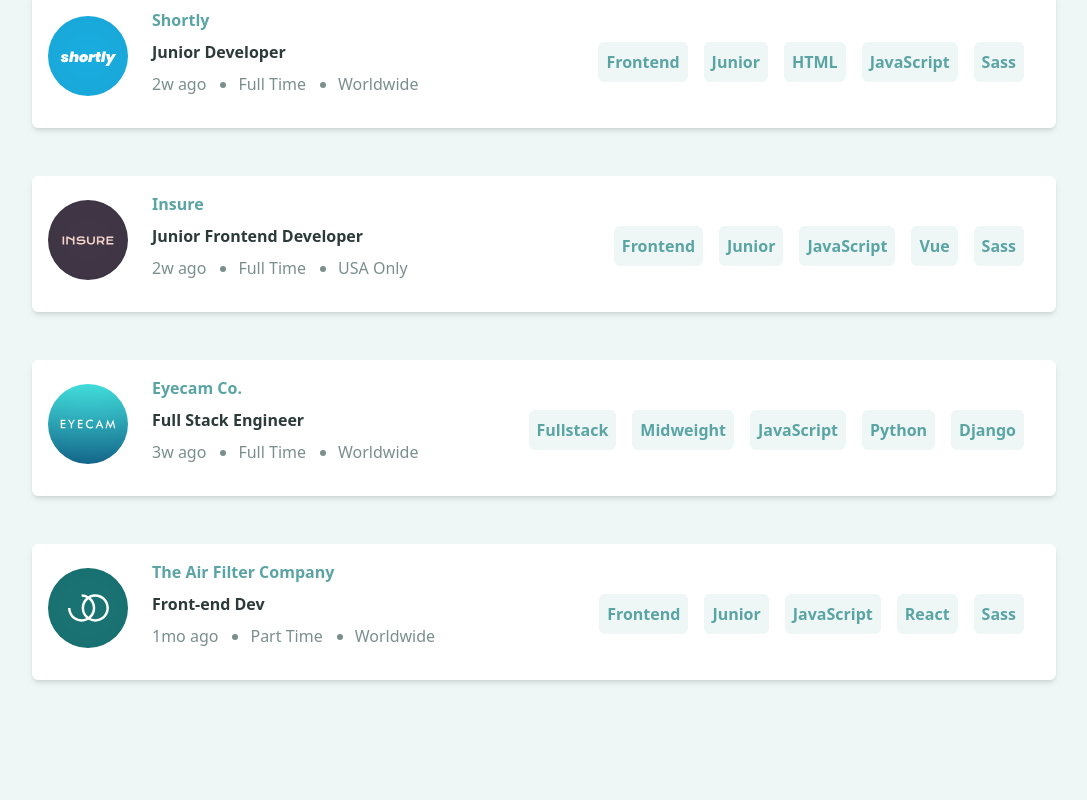
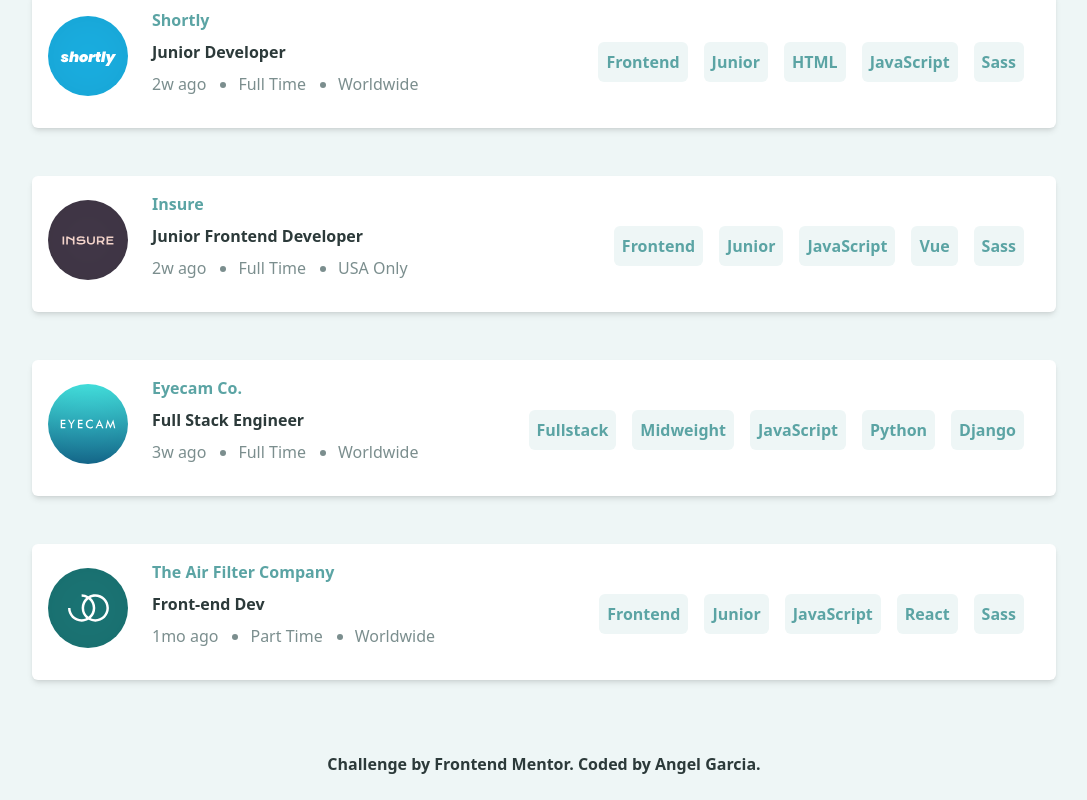
Before and after one commit to angeldev07/statitc-job-filter, an Angular app: page / in a window 1280 px wide. Shown: the part 1304-2104 px from the top of the page, without its empty margins (96-1183 px from the left). Before the commit the page ends 2056 px from the top, so only its background shows below. Built offline with nearby package versions, Linux system fonts and the light colour scheme.

Commit message:
añadido los creditos del proyecto

```diff
--- a/src/app/app.component.html
+++ b/src/app/app.component.html
@@ -1,6 +1,11 @@
 <header class="hero w-full h-36 bg-primary">
 </header>
 
-<div class="pt-12 pb-6">
+<div class="pt-12">
     <app-job-list></app-job-list>
 </div>
+
+<footer class=" py-6 text-center text-featured font-bold">
+    Challenge by <a class="hover:text-primary transition-colors" href="https://www.frontendmentor.io?ref=challenge" target="_blank">Frontend Mentor</a>.
+    Coded by <a class="hover:text-primary transition-colors" href="https://github.com/angeldev07" target="_blank">Angel Garcia</a>.
+</footer>
```
